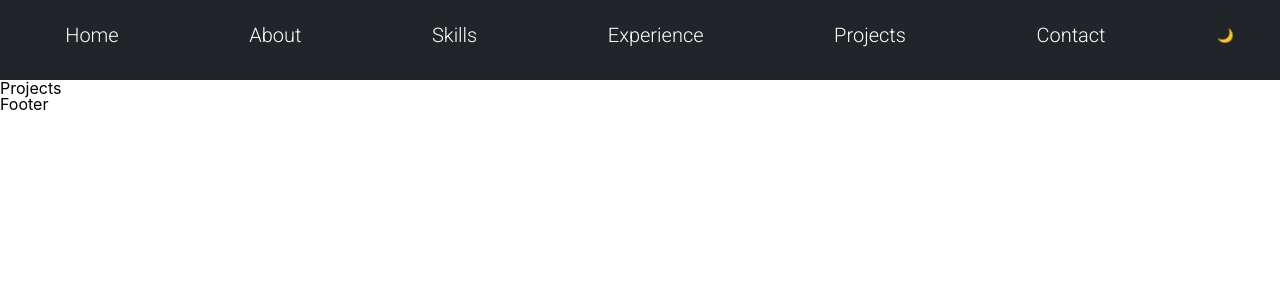
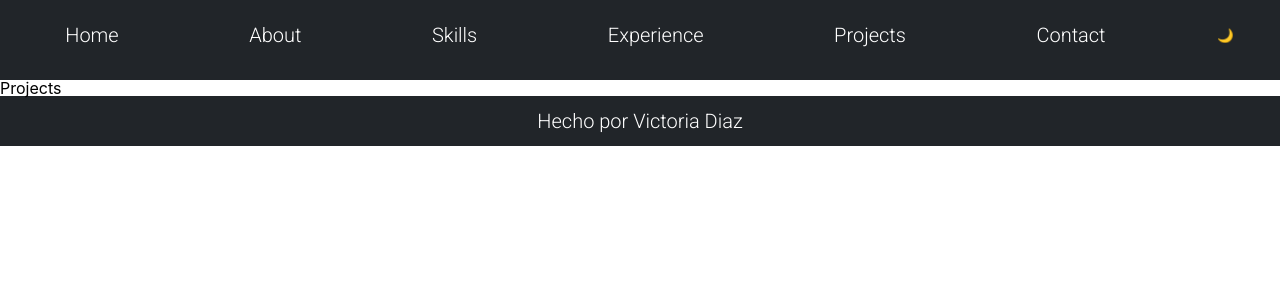
Before and after one commit to diazvic/new-portfolio, a React (Create React App) app: page /projects in a window 1280 px wide. Shown: the top 300 px of the page. Built offline with nearby package versions, Linux system fonts and the light colour scheme.

Commit message:
Armado de footer

```diff
--- a/src/components/Footer.js
+++ b/src/components/Footer.js
@@ -1,5 +1,10 @@
+import "../styles/_Footer.scss";
 const Footer = () => {
-	return <div>Footer</div>;
+	return (
+		<footer>
+			<p>Hecho por Victoria Diaz</p>
+		</footer>
+	);
 };
 
 export default Footer;
--- /dev/null
+++ b/src/styles/_Footer.scss
@@ -0,0 +1,15 @@
+@import "_Variables";
+@import "../App.scss";
+
+footer {
+	p {
+		display: flex;
+		justify-content: center;
+		align-items: center;
+		background-color: $color-nav;
+		color: white;
+		height: 50px;
+		font-family: "Roboto";
+		font-size: 20px;
+	}
+}
```
